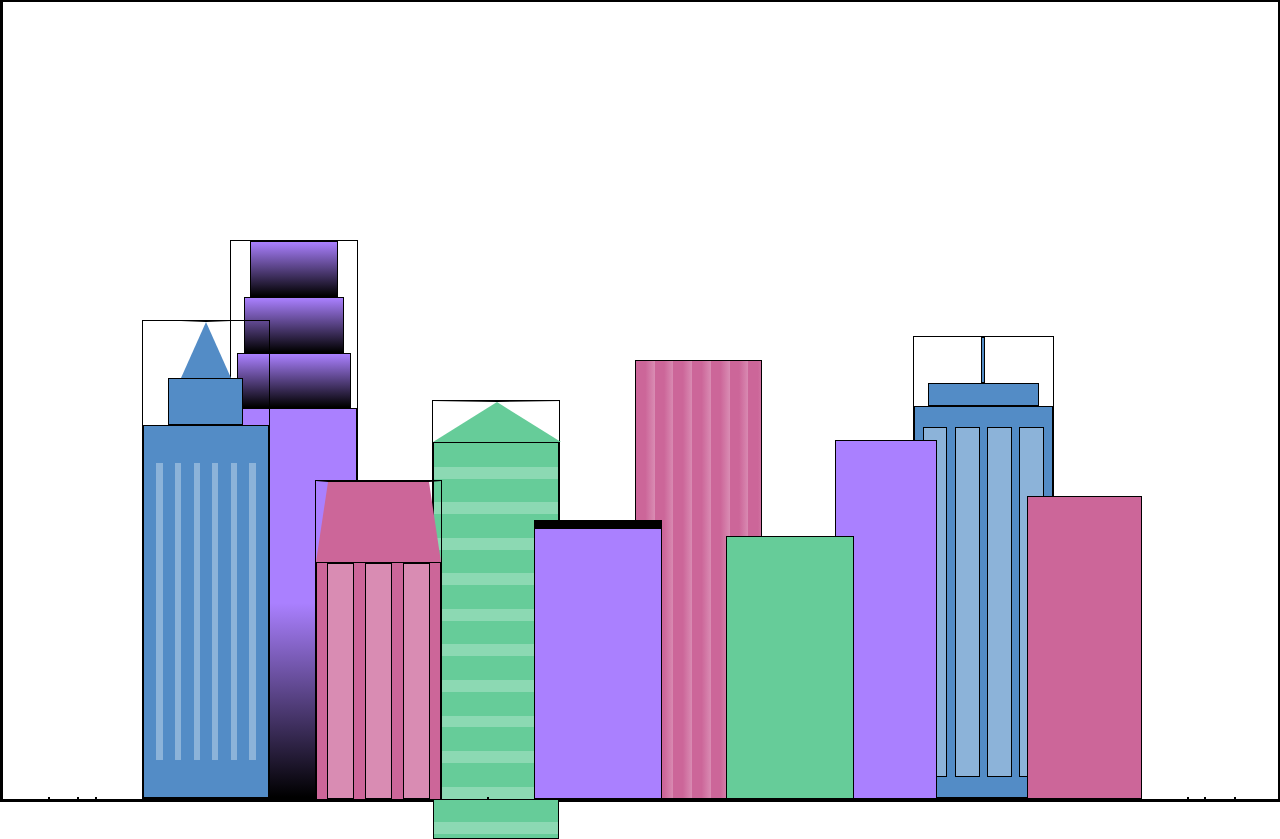
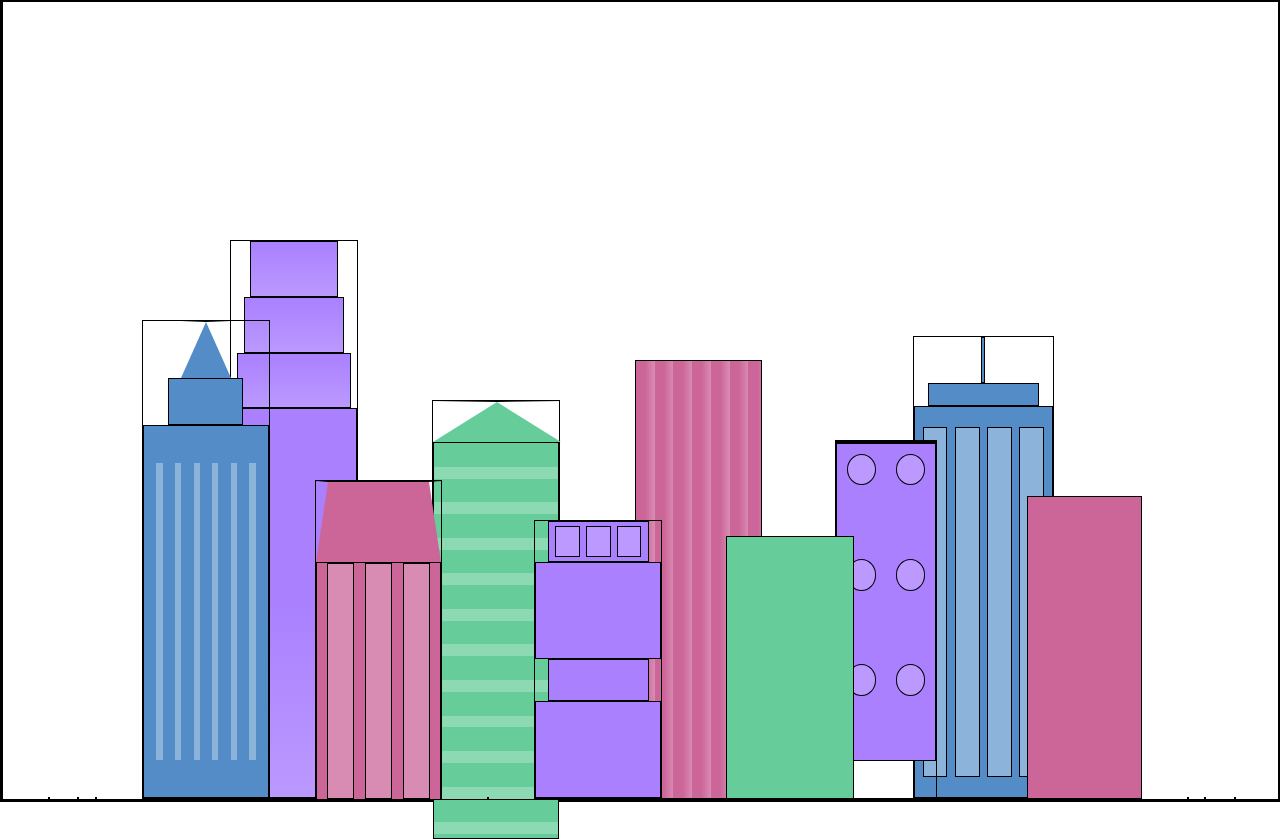
Before and after one commit to Yinkusadel/15-fcc-city-skyline, a website: page index.html in a window 1280 px wide. Drawn offline with Linux system fonts and the light colour scheme.

Commit message:
add complete solution to skyline project

```diff
--- a/index.html
+++ b/index.html
@@ -53,13 +53,27 @@
         </div>
       </div>
       <div></div>
-      <div class="fb3">
-        <div class="fb3a"></div>
+      <div class="fb3 building-wrap">
+        <div class="fb3a window-wrap">
+          <div class="fb3-window"></div>
+          <div class="fb3-window"></div>
+          <div class="fb3-window"></div>
+        </div>
         <div class="fb3b"></div>
         <div class="fb3a"></div>
         <div class="fb3b"></div>
       </div>
-      <div class="fb4"></div>
+      <div class="fb4">
+        <div class="fb4a"></div>
+        <div class="fb4b">
+          <div class="fb4-window"></div>
+          <div class="fb4-window"></div>
+          <div class="fb4-window"></div>
+          <div class="fb4-window"></div>
+          <div class="fb4-window"></div>
+          <div class="fb4-window"></div>
+        </div>
+      </div>
       <div class="fb5"></div>
       <div class="fb6"></div>
       <div></div>
--- a/styles.css
+++ b/styles.css
@@ -3,7 +3,7 @@
     --building-color2: #66cc99;
     --building-color3: #cc6699;
     --building-color4: #538cc6;
-    --window-color1:black;
+    --window-color1:#bb99ff;
     --window-color2: #8cd9b3;
     --window-color3: #d98cb3;
     --window-color4:#8cb3d9;
@@ -100,13 +100,11 @@
   .fb3 {
     width: 10%;
     height: 35%;
-    background-color: var(--building-color1);
   }
 
   .fb4 {
     width: 8%;
     height: 45%;
-    background-color: var(--building-color1);
     position :relative ;
     left :10%;
   }
@@ -228,3 +226,37 @@
     height :100%;
     background-color: var(--window-color3);
   }
+
+  .fb3a {
+    width: 80%;
+    height: 15%;
+    background-color: var(--building-color1);
+  }
+
+  .fb3b {
+    width: 100%;
+    height: 35%;
+    background-color: var(--building-color1);
+  }
+
+  .fb3-window{
+    width :25%;
+    height :80%;
+    background-color:var(--window-color1);
+  }
+
+  .fb4b {
+    width: 100%;
+    height: 89%;
+    background-color: var(--building-color1);
+    display:flex;
+    flex-wrap:wrap;
+  }
+
+    .fb4-window {
+      width: 30%;
+      height: 10%;
+      border-radius: 50%;
+      margin :10%;
+      background-color:var(--window-color1);
+    }
```
